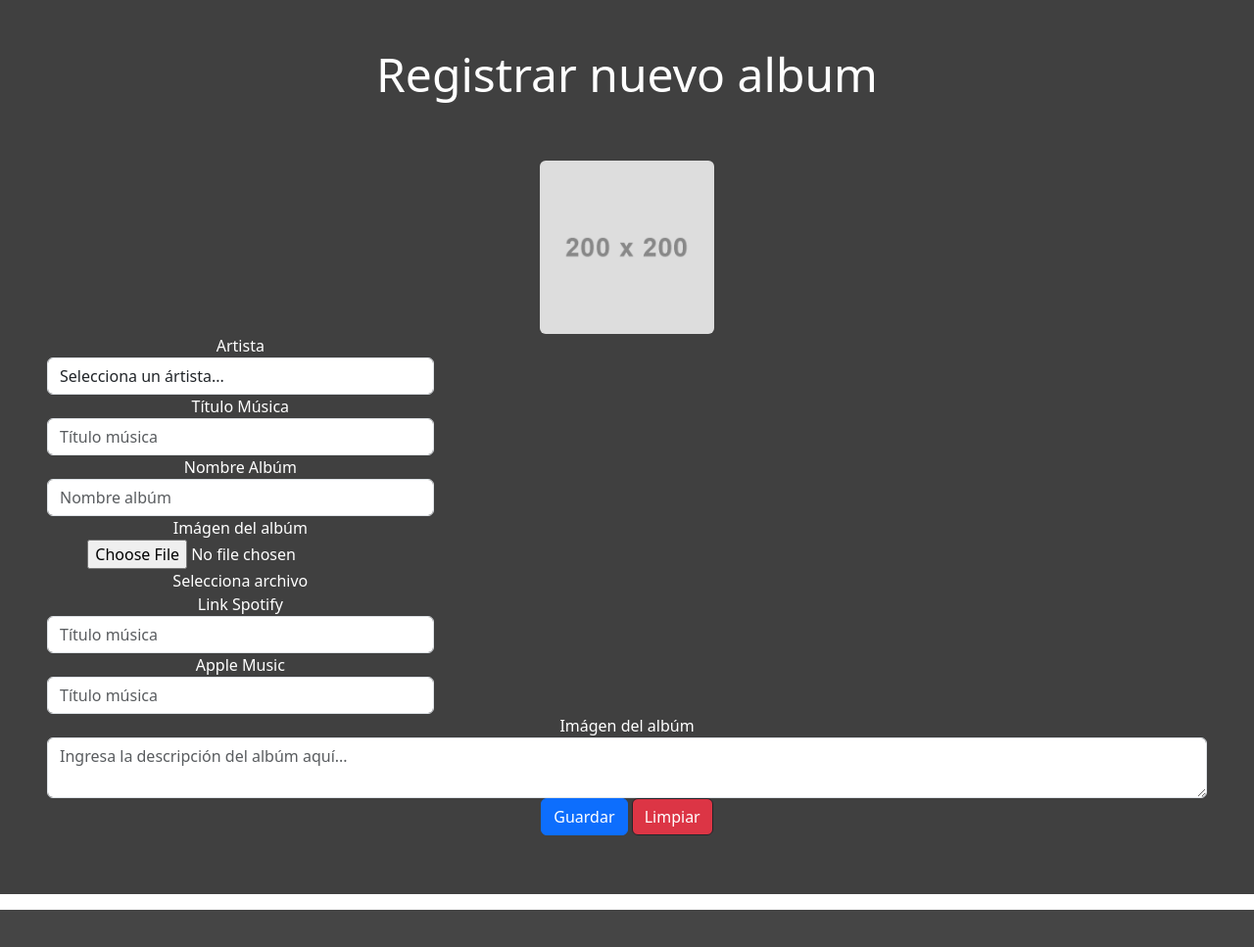
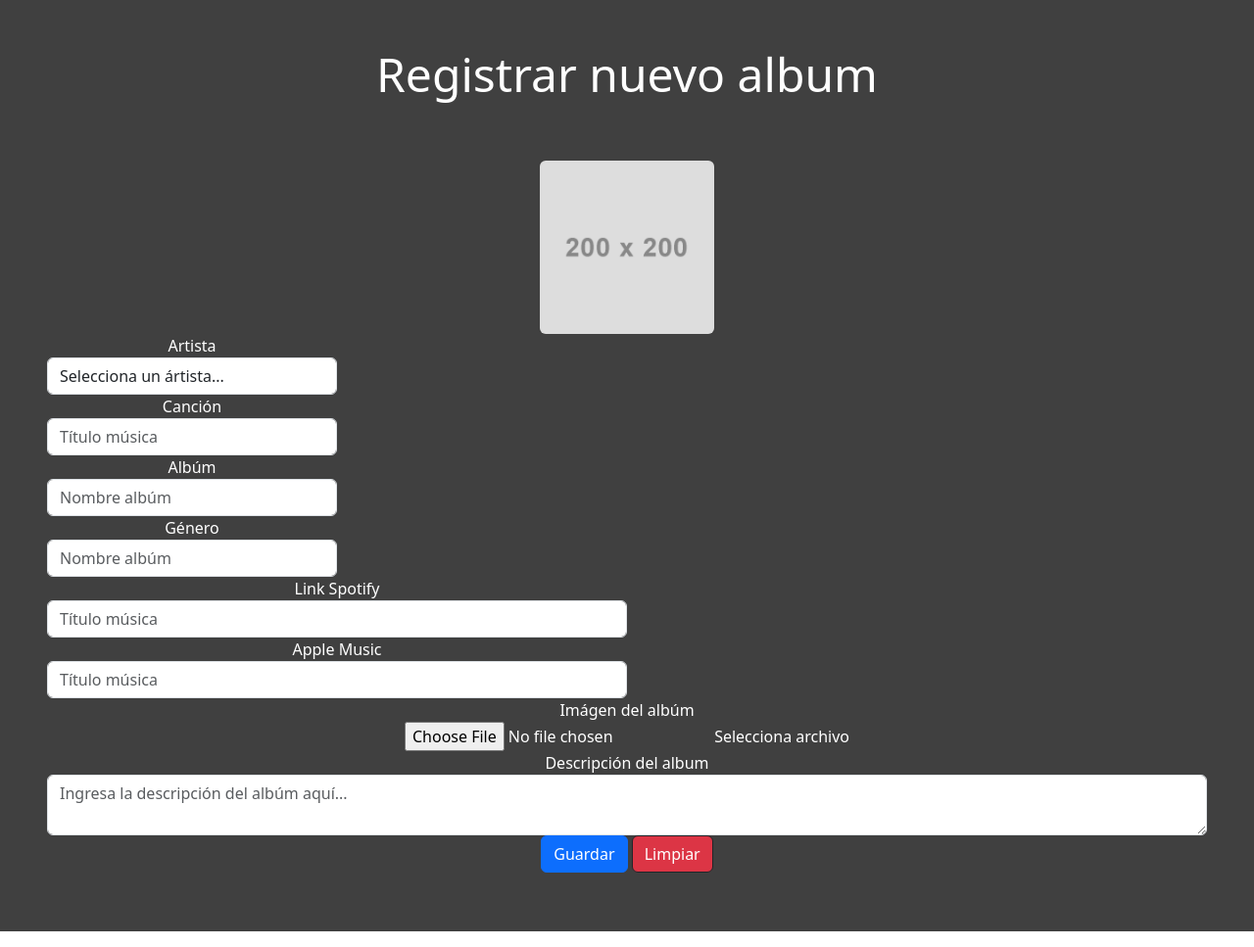
Before and after one commit to GaruCH/Proyecto-Rueditas, a PHP site: page /pages/album-registrar.php in a window 1280 px wide. Shown: the part 65-1032 px from the top of the page at 98% size. Before the commit the page ends 994 px from the top, so only its background shows below. Run offline with PHP 8.4, Linux system fonts and the light colour scheme; some libraries are stand-ins or nearby versions.

Commit message:
cambios album

```diff
--- a/pages/album-registrar.php
+++ b/pages/album-registrar.php
@@ -43,7 +43,7 @@
             <div class="form-row">
 
             <!-- Ártitsta -->
-            <div class="form-group col-md-4">
+            <div class="form-group col-md-3">
               <label for="inputState">Artista</label>
               <select id="inputState" class="form-control">
                 <option selected>Selecciona un ártista...</option>
@@ -52,46 +52,53 @@
             </div>
 
             <!-- Título -->
-            <div class="form-group col-md-4">
-              <label for="inputEmail4">Título Música</label>
+            <div class="form-group col-md-3">
+              <label for="inputEmail4">Canción</label>
               <input type="text" class="form-control" id="inputEmail4" placeholder="Título música">
             </div>
 
-            <div class="form-group col-md-4">
-              <label for="inputEmail4">Nombre Albúm</label>
+            <div class="form-group col-md-3">
+              <label for="inputEmail4">Albúm</label>
               <input type="text" class="form-control" id="inputEmail4" placeholder="Nombre albúm">
+            </div>
+
+            <div class="form-group col-md-3">
+              <label for="inputEmail4">Género</label>
+              <input type="text" class="form-control" id="inputEmail4" placeholder="Nombre albúm">
+            </div>
+          </div>
+
+            <div class="form-row">
+
+            <!-- Spotify -->
+            <div class="form-group col-md-6">
+              <label for="inputEmail4">Link Spotify</label>
+              <input type="text" class="form-control" id="inputEmail4" placeholder="Título música">
+            </div>
+
+            <!-- Apple -->
+            <div class="form-group col-md-6">
+              <label for="inputEmail4">Apple Music</label>
+              <input type="text" class="form-control" id="inputEmail4" placeholder="Título música">
             </div>
 
           </div>
 
-            <div class="form-row">
+          <div class="form-row">
             <!-- Imágen -->
-            <div class="form-group col-md-4">
+            <div class="form-group col-md-12">
               <label for="inputEmail4">Imágen del albúm</label>
               <div class="custom-file">
                 <input type="file" class="custom-file-input" id="validatedCustomFile" required>
                 <label class="custom-file-label" for="validatedCustomFile">Selecciona archivo</label>
               </div>
             </div>
-
-            <!-- Spotify -->
-            <div class="form-group col-md-4">
-              <label for="inputEmail4">Link Spotify</label>
-              <input type="text" class="form-control" id="inputEmail4" placeholder="Título música">
-            </div>
-
-            <!-- Apple -->
-            <div class="form-group col-md-4">
-              <label for="inputEmail4">Apple Music</label>
-              <input type="text" class="form-control" id="inputEmail4" placeholder="Título música">
-            </div>
-
           </div>
 
             <div class="form-row">
               <!-- Descripcion -->
               <div class="form-group col-md-12">
-                <label for="inputEmail4">Imágen del albúm</label>
+                <label for="inputEmail4">Descripción del album</label>
                 <textarea class="form-control" placeholder="Ingresa la descripción del albúm aquí..."></textarea>
               </div>
             </div>
--- a/pages/artista_registrar.php
+++ b/pages/artista_registrar.php
@@ -85,11 +85,11 @@
                 <label class="custom-file-label" for="validatedCustomFile">Selecciona tu imagen</label>
              </div>
             </div>
-
+          </div>
 
           <button class="btn btn-primary" type="submit">Guardar</button>
           <button class="btn btn-danger" type="reset">Limpiar</button>
-          </div>
+
     </form>
 
 	</div>
```
Lines whose indentation alone changed are shown as unchanged.
